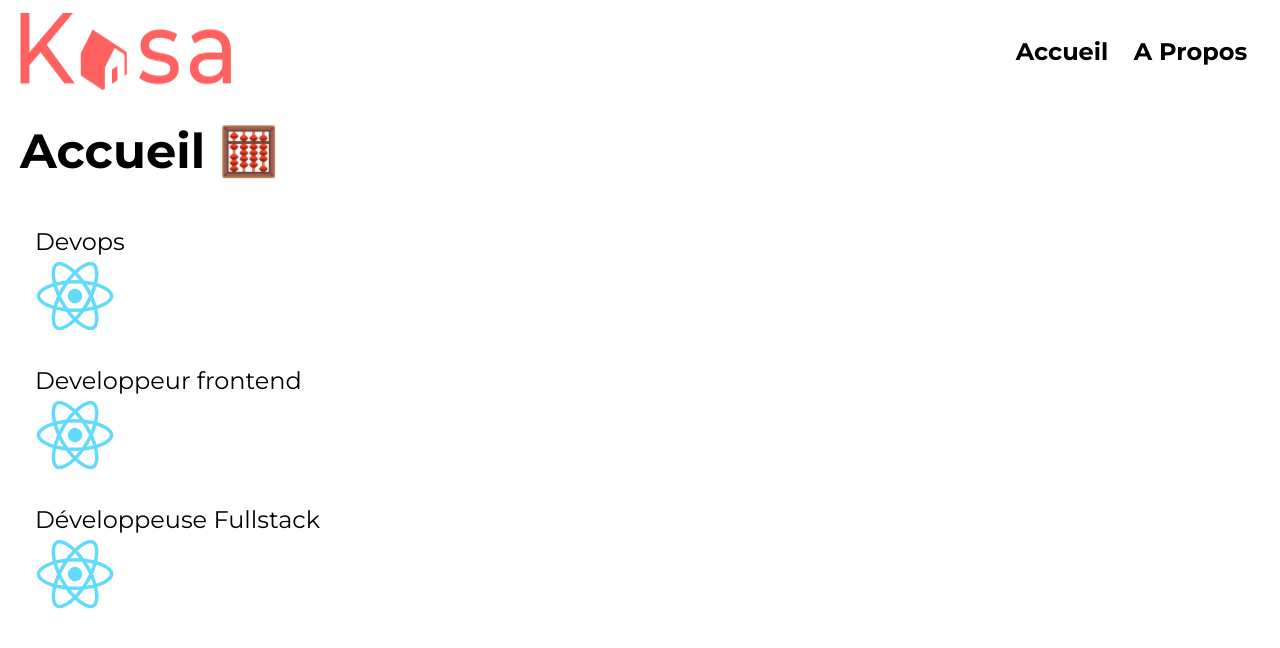
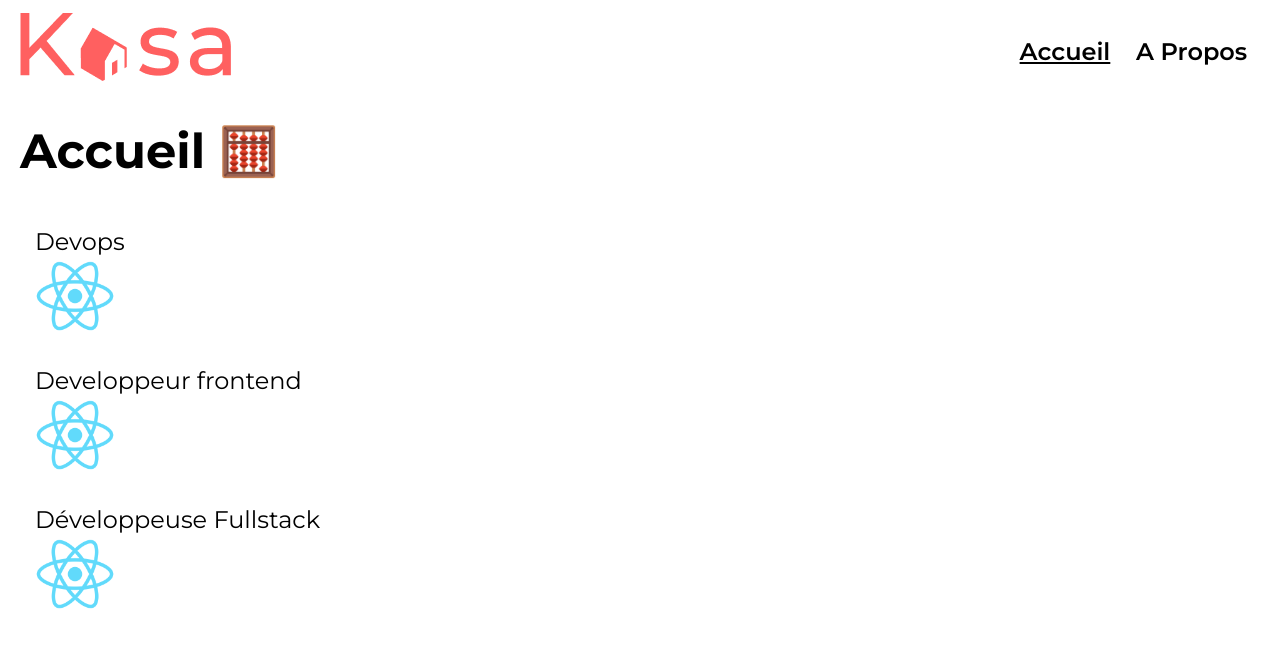
Before and after one commit to emontmasson/kasa, a React (Create React App) app: page / in a window 1280 px wide. Shown: the top 648 px of the page. Built offline with nearby package versions, Linux system fonts and the light colour scheme.

Commit message:
Modification du composant de navigation Ajout d'un composant bannière

```diff
--- a/src/components/Header/Header.jsx
+++ b/src/components/Header/Header.jsx
@@ -1,4 +1,4 @@
-import { Link } from 'react-router-dom'
+import { NavLink } from 'react-router-dom'
 import Logo from '../../assets/logo.png'
 import './Header.scss';
 
@@ -8,8 +8,8 @@ function Header() {
         <nav>
             <img src={Logo} alt="Logo" />
             <ul>
-                <li><Link to="/">Accueil</Link></li>
-                <li><Link to="/about">A Propos</Link></li>
+                <li><NavLink to="/">Accueil</NavLink></li>
+                <li><NavLink to="/about">A Propos</NavLink></li>
             </ul>
 
         </nav>
--- a/src/components/Header/Header.scss
+++ b/src/components/Header/Header.scss
@@ -2,17 +2,21 @@
 
 nav {
   display: flex;
+  img {
+    height: 68px;
+  }
   ul {
     display: flex;
     width: 100%;
     list-style: none;
     justify-content: flex-end;
     a {
-      font-weight: bold;
+
       color: $base-color;
       padding: 1vw;
       text-decoration: none;
-      &:active, &:hover {
+      font-weight: 600;
+      &.active, &:hover {
         text-decoration: underline;
       }
     }
--- a/src/sass/index.scss
+++ b/src/sass/index.scss
@@ -10,6 +10,7 @@ body {
   margin-right: auto;
   padding: 1%;
   font-size: 24px;
+
 }
 
 code {
```
Also changed, not shown: src/components/Banner/Banner.jsx (added).
